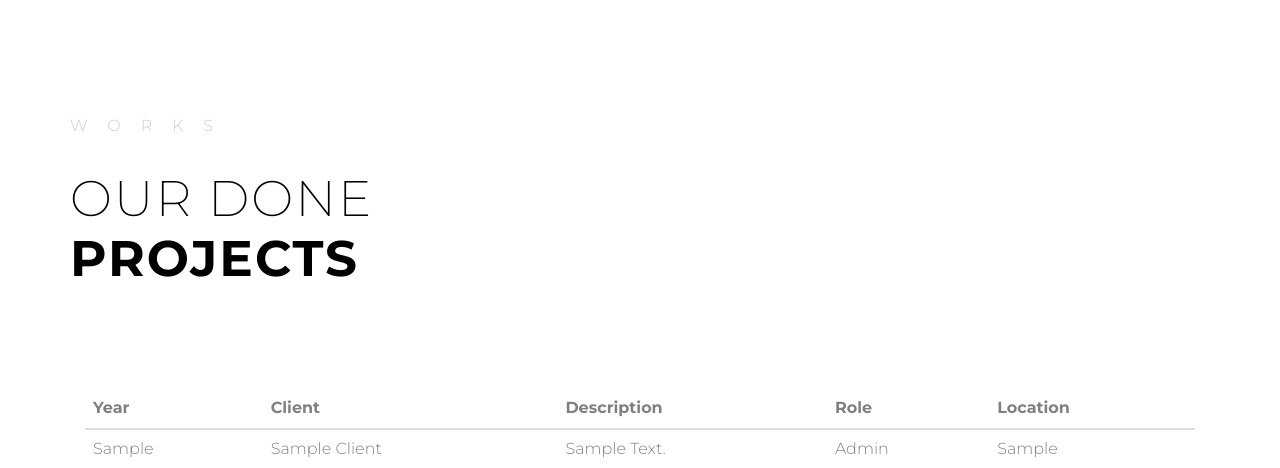
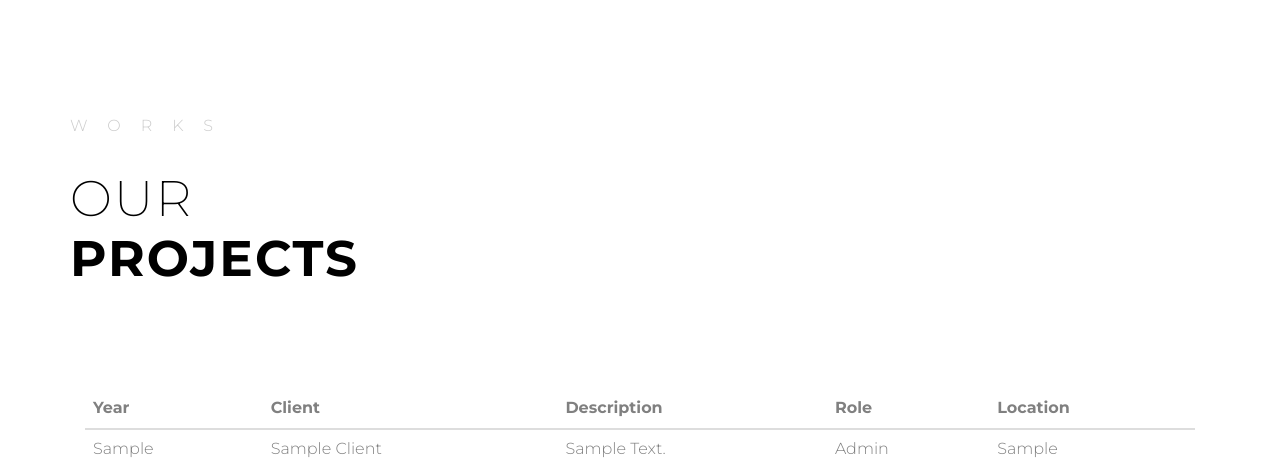
Before and after one commit to brightkan/sandhbolt_webApp, a Django app: page /projects/ in a window 1280 px wide. Shown: the part 700-1168 px from the top of the page. Run offline with Django 3.2, Linux system fonts and the light colour scheme; tables that the repository leaves empty hold one stand-in row (values such as "Sample post"); grey boxes marked "Sample" are stand-in pictures; some libraries are stand-ins or nearby versions; some web fonts are replaced.

Commit message:
Edited projects page

```diff
--- a/webApp/templates/projects.html
+++ b/webApp/templates/projects.html
@@ -8,7 +8,7 @@
         <div class="row">
             <div class="col-md-4 animate-box colorlib-heading animate-box">
                 <span class="sm">Works</span>
-                <h2><span class="thin">Our Done</span> <span class="thick">Projects</span></h2>
+                <h2><span class="thin">Our</span> <span class="thick">Projects</span></h2>
             </div>
         </div>
         <div class="col-md-12">
```
